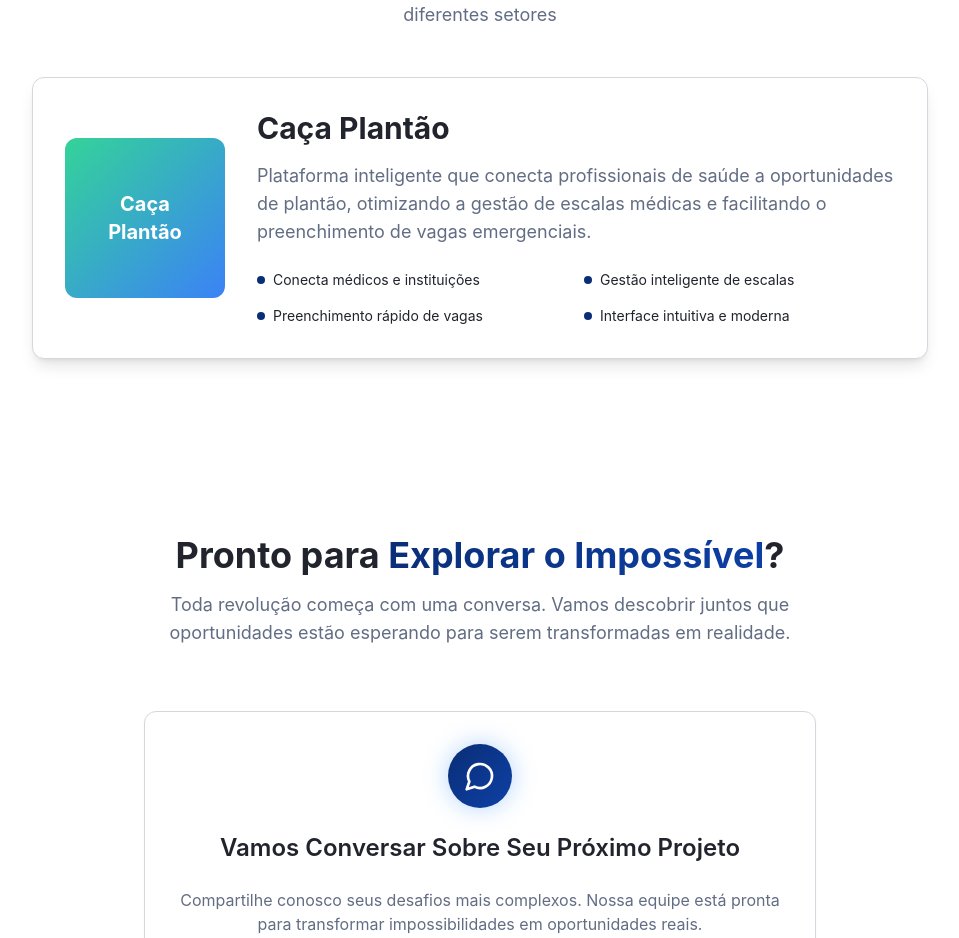
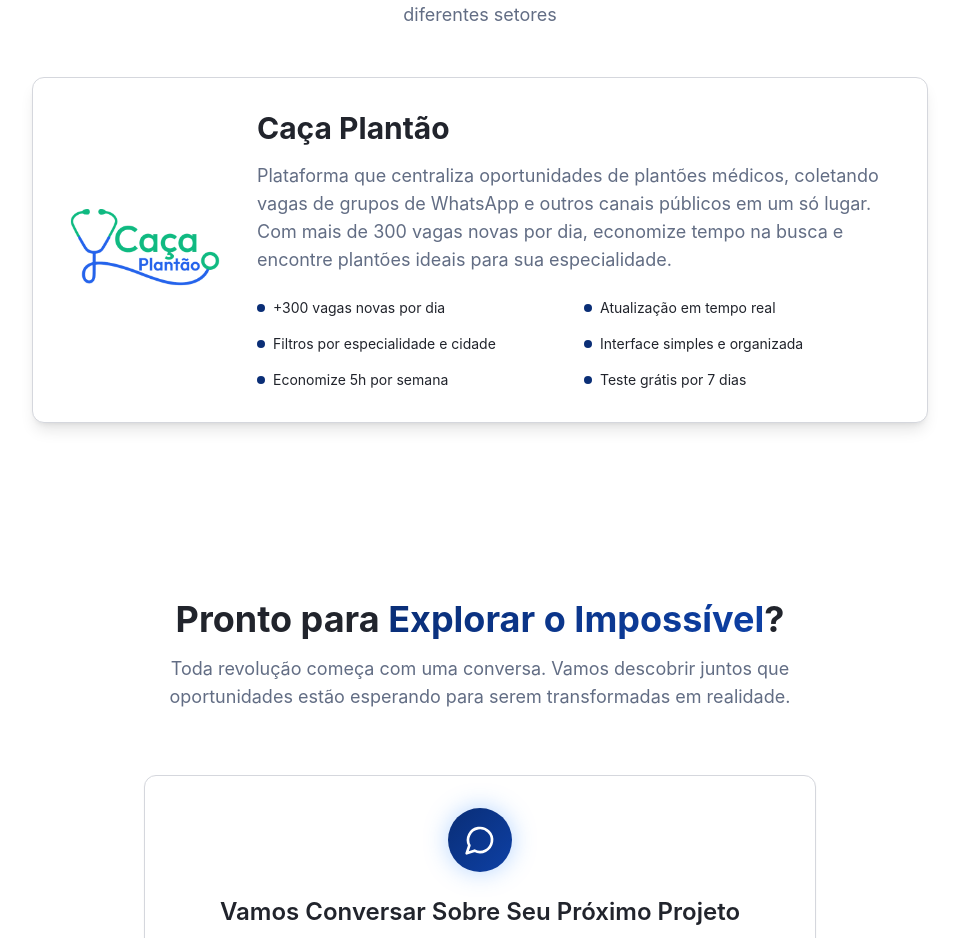
Before and after one commit to DataDrift-Labs/data-drift-genesis-labs, a React (Vite) app: page / in a window 1280 px wide. Shown: the part 2320-3258 px from the top of the page, without its empty margins (160-1119 px from the left). Built offline with nearby package versions, Linux system fonts and the light colour scheme.

Commit message:
Update services section
Updated the services section with information from cacaplantao.com.br and the provided logo.

```diff
--- a/src/components/ServicesSection.tsx
+++ b/src/components/ServicesSection.tsx
@@ -1,4 +1,4 @@
-// import cacaPlantaoLogo from "@/assets/caca-plantao-logo.png";
+import cacaPlantaoLogo from "/lovable-uploads/75dfbd24-48e8-4ead-85fe-cc23abd5fde8.png";
 
 export const ServicesSection = () => {
   return (
@@ -17,11 +17,11 @@ export const ServicesSection = () => {
           <div className="bg-card rounded-lg p-8 shadow-lg border">
             <div className="flex flex-col md:flex-row items-center gap-8">
               <div className="flex-shrink-0">
-                <div className="w-32 h-32 md:w-40 md:h-40 bg-gradient-to-br from-emerald-400 to-blue-500 rounded-lg flex items-center justify-center">
-                  <div className="text-white font-bold text-lg md:text-xl text-center">
-                    Caça<br />Plantão
-                  </div>
-                </div>
+                <img
+                  src={cacaPlantaoLogo}
+                  alt="Caça Plantão - Logo"
+                  className="w-32 h-32 md:w-40 md:h-40 object-contain"
+                />
               </div>
 
               <div className="flex-1 text-center md:text-left">
@@ -29,26 +29,35 @@ export const ServicesSection = () => {
                   Caça Plantão
                 </h3>
                 <p className="text-muted-foreground text-lg mb-6">
-                  Plataforma inteligente que conecta profissionais de saúde a oportunidades de plantão,
-                  otimizando a gestão de escalas médicas e facilitando o preenchimento de vagas emergenciais.
+                  Plataforma que centraliza oportunidades de plantões médicos, coletando vagas de grupos de WhatsApp
+                  e outros canais públicos em um só lugar. Com mais de 300 vagas novas por dia, economize tempo
+                  na busca e encontre plantões ideais para sua especialidade.
                 </p>
 
                 <div className="grid grid-cols-1 md:grid-cols-2 gap-4 text-sm">
                   <div className="flex items-center gap-2">
                     <div className="w-2 h-2 bg-primary rounded-full"></div>
-                    <span>Conecta médicos e instituições</span>
+                    <span>+300 vagas novas por dia</span>
                   </div>
                   <div className="flex items-center gap-2">
                     <div className="w-2 h-2 bg-primary rounded-full"></div>
-                    <span>Gestão inteligente de escalas</span>
+                    <span>Atualização em tempo real</span>
                   </div>
                   <div className="flex items-center gap-2">
                     <div className="w-2 h-2 bg-primary rounded-full"></div>
-                    <span>Preenchimento rápido de vagas</span>
+                    <span>Filtros por especialidade e cidade</span>
                   </div>
                   <div className="flex items-center gap-2">
                     <div className="w-2 h-2 bg-primary rounded-full"></div>
-                    <span>Interface intuitiva e moderna</span>
+                    <span>Interface simples e organizada</span>
+                  </div>
+                  <div className="flex items-center gap-2">
+                    <div className="w-2 h-2 bg-primary rounded-full"></div>
+                    <span>Economize 5h por semana</span>
+                  </div>
+                  <div className="flex items-center gap-2">
+                    <div className="w-2 h-2 bg-primary rounded-full"></div>
+                    <span>Teste grátis por 7 dias</span>
                   </div>
                 </div>
               </div>
```
Also changed, not shown: public/lovable-uploads/75dfbd24-48e8-4ead-85fe-cc23abd5fde8.png (added).
